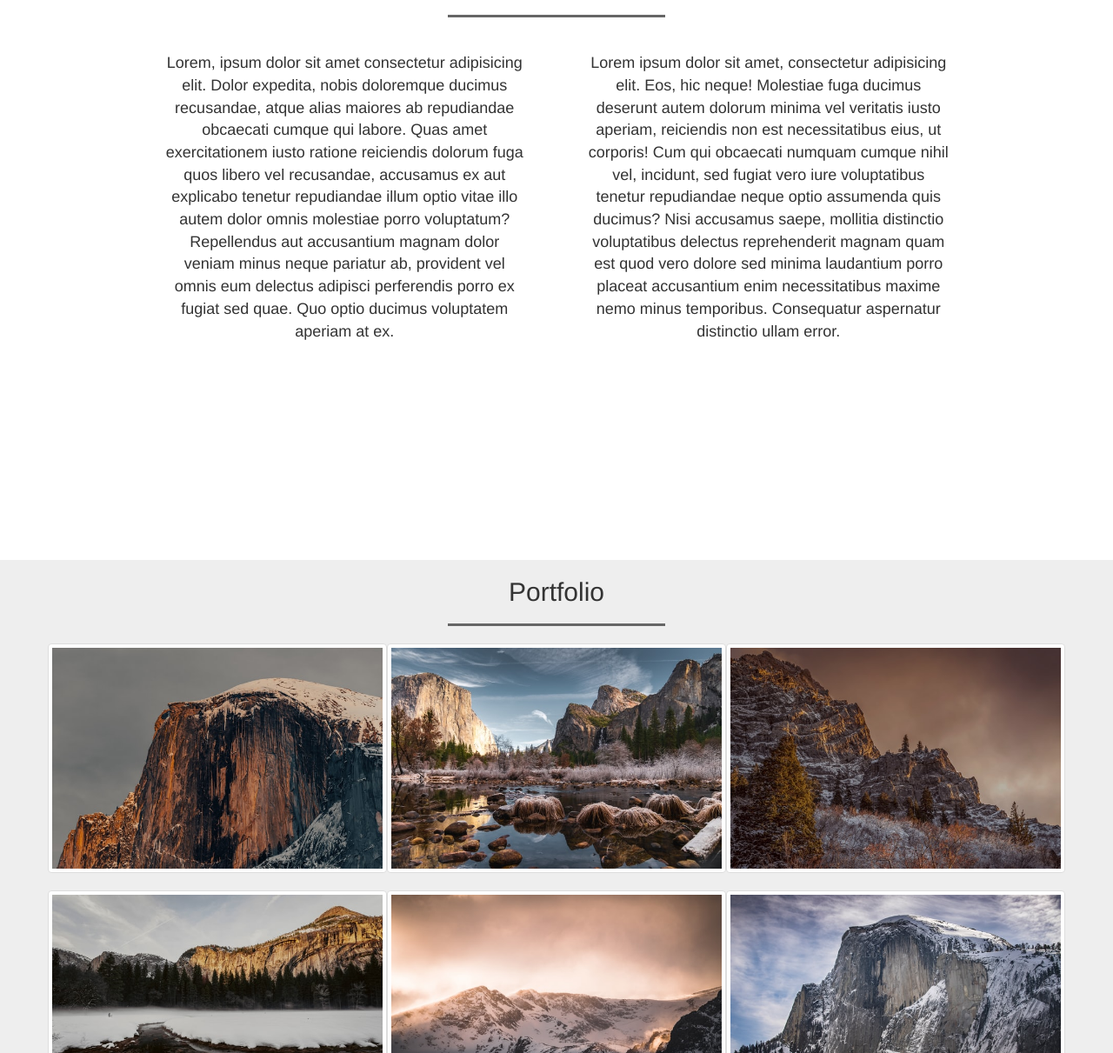
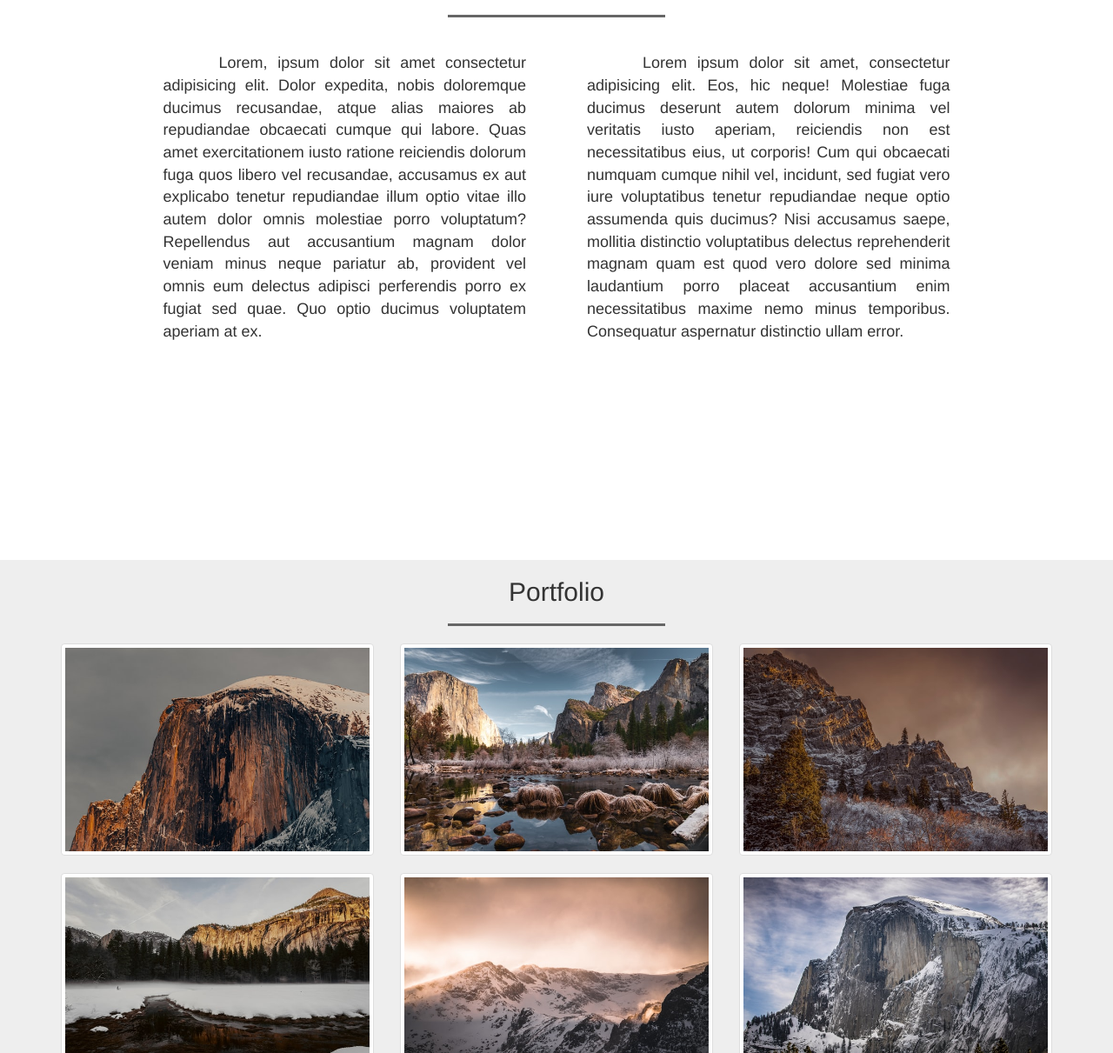
Before and after one commit to riyo0101/lat-bootstrap-3, a plain HTML site: page index.html in a window 1280 px wide. Shown: the part 549-1760 px from the top of the page at 87% size. Drawn offline with Linux system fonts and the light colour scheme; files whose address does not match are found by name.

Commit message:
Penambahan Efeck Parallax di jumbotron about & portfolio.

```diff
--- a/css/style.css
+++ b/css/style.css
@@ -26,16 +26,32 @@ body {
     font-family: "arial";
 }
 
+.nvbr {
+    letter-spacing: 2px;
+}
+
+.jumbotron {
+    background-image: url("../img/header-bg.jpg");
+    background-repeat: no-repeat;
+    background-attachment: fixed;
+    background-size: cover;
+    background-position: 0 -100px;
+    color: #eee;
+    overflow: hidden;
+}
+
+
 .jumbotron img {
     width: 180px;
-    background-color: #333;
-    border: 5px solid #333;
+    background-color: #fff;
+    border: 5px solid #fff;
 
 }
 
 .jumbotron h1 {
     font-weight: bold;
     font-family: 'didot';
+
 }
 
 .jumbotron p {
@@ -53,19 +69,48 @@ section {
     min-height: 700px;
 }
 
+/* about */
+.pKiri,
+.pKanan {
+    font-size: 18px;
+    text-align: justify;
+    text-indent: 8vh;
+    padding: 20px 20px 0;
+    opacity: 0;
+    transform: translate(-50px, 0);
+    transition: 1s;
+}
+
+
+.pKanan {
+    transform: translate(50px, 0);
+}
+
+.pKiri.pMuncul,
+.pKanan.pMuncul {
+    opacity: 1;
+    transform: translate(0, 0);
+}
+
 .portfolio {
     background-color: #eee;
+}
+
+.portfolio .thumbnail {
+    opacity: 0;
+    transform: translate(0, -40px);
+    transition: .5s;
+}
+
+.portfolio .thumbnail.muncul {
+    opacity: 1;
+    transform: translate(0, 0);
 }
 
 .portfolio img {
     background-color: #666;
 }
 
-.about p {
-    font-size: 18px;
-    text-align: center;
-    padding: 20px 20px 0;
-}
 
 .contact {
     min-height: 790px;
--- a/index.html
+++ b/index.html
@@ -40,7 +40,7 @@
           <!-- END LOGO -->
           <!-- OPTION -->
           <div class="collapse navbar-collapse" id="bs-example-navbar-collapse-1">
-            <ul class="nav navbar-nav navbar-right">
+            <ul class="nvbr nav navbar-nav navbar-right text-uppercase">
               <div class="collapse navbar-collapse" id="bs-example-navbar-collapse-1"></div>
               <li><a href="#about" class="page-scroll">About</a></li>
               <li><a href="#portfolio" class="page-scroll">Portfolio</a></li>
@@ -53,6 +53,7 @@
     </div>
   </nav>
   <!-- END NAVBAR -->
+
   <!-- JUMBOTRON -->
   <div class="jumbotron text-center">
     <img src="img/Profile.jpg" class="img-circle" alt="Profile picture" title="Profile picture" />
@@ -67,12 +68,12 @@
       <div class="row">
         <div class="col-sm-12">
           <h2 class="text-center">About</h2>
-          <hr />
+          <hr>
         </div>
       </div>
       <div class="row">
         <div class="col-sm-5 col-sm-offset-1">
-          <p>
+          <p class="pKiri">
             Lorem, ipsum dolor sit amet consectetur adipisicing elit. Dolor expedita, nobis doloremque ducimus
             recusandae, atque alias maiores ab repudiandae obcaecati cumque qui labore. Quas amet exercitationem iusto
             ratione reiciendis
@@ -84,7 +85,7 @@
           </p>
         </div>
         <div class="col-sm-5">
-          <p>
+          <p class="pKanan">
             Lorem ipsum dolor sit amet, consectetur adipisicing elit. Eos, hic neque! Molestiae fuga ducimus deserunt
             autem dolorum minima vel veritatis iusto aperiam, reiciendis non est necessitatibus eius, ut corporis! Cum
             qui obcaecati
@@ -111,23 +112,23 @@
       </div>
 
       <div class="row">
-        <div class="col-sm-4 thumbnail">
-          <a href="#"><img src="img/1.jpg" alt="Gambar 1" /></a>
+        <div class="col-sm-4">
+          <a href="#" class="thumbnail"><img src="img/1.jpg" alt="Gambar 1" title="Gambar 1" /></a>
         </div>
-        <div class="col-sm-4 thumbnail">
-          <a href="#"><img src="img/2.jpg" alt="Gambar 1" /></a>
+        <div class="col-sm-4">
+          <a href="#" class="thumbnail"><img src="img/2.jpg" alt="Gambar 1" title="Gambar 2" /></a>
         </div>
-        <div class="col-sm-4 thumbnail">
-          <a href="#"><img src="img/3.jpg" alt="Gambar 1" /></a>
+        <div class="col-sm-4">
+          <a href="#" class="thumbnail"><img src="img/3.jpg" alt="Gambar 1" title="Gambar 3" /></a>
         </div>
-        <div class="col-sm-4 thumbnail">
-          <a href="#"><img src="img/4.jpg" alt="Gambar 1" /></a>
+        <div class="col-sm-4">
+          <a href="#" class="thumbnail"><img src="img/4.jpg" alt="Gambar 1" title="Gambar 4" /></a>
         </div>
-        <div class="col-sm-4 thumbnail">
-          <a href="#"><img src="img/5.jpg" alt="Gambar 1" /></a>
+        <div class="col-sm-4">
+          <a href="#" class="thumbnail"><img src="img/5.jpg" alt="Gambar 1" title="Gambar 5" /></a>
         </div>
-        <div class="col-sm-4 thumbnail">
-          <a href="#"><img src="img/6.jpg" alt="Gambar 1" /></a>
+        <div class="col-sm-4">
+          <a href="#" class="thumbnail"><img src="img/6.jpg" alt="Gambar 1" title="Gambar 6" /></a>
         </div>
       </div>
     </div>
--- a/js/script.js
+++ b/js/script.js
@@ -16,3 +16,37 @@ $(".page-scroll").on("click", function (e) {
 
   e.preventDefault();
 });
+
+// parallax
+//about
+$(window).on("load", function () {
+  $(".pKiri").addClass("pMuncul");
+});
+
+$(window).on("load", function () {
+  $(".pKanan").addClass("pMuncul");
+});
+
+$(window).scroll(function () {
+  var wScroll = $(this).scrollTop();
+
+  // jumbotron
+  $(".jumbotron img").css({
+    transform: "translate(0px, " + wScroll / 6 + "%)",
+  });
+  $(".jumbotron h1").css({
+    transform: "translateS(0px, " + wScroll / 2 + "%)",
+  });
+  $(".jumbotron p").css({
+    transform: "translate(0px, " + wScroll / 1.8 + "%)",
+  });
+
+  // portfolio
+  if (wScroll > $(".portfolio").offset().top - 500) {
+    $(".portfolio .thumbnail").each(function (i) {
+      setTimeout(function () {
+        $(".portfolio .thumbnail").eq(i).addClass("muncul");
+      }, 400 * (i + 1));
+    });
+  }
+});
```
Also changed, not shown: img/header-bg.jpg (added).
